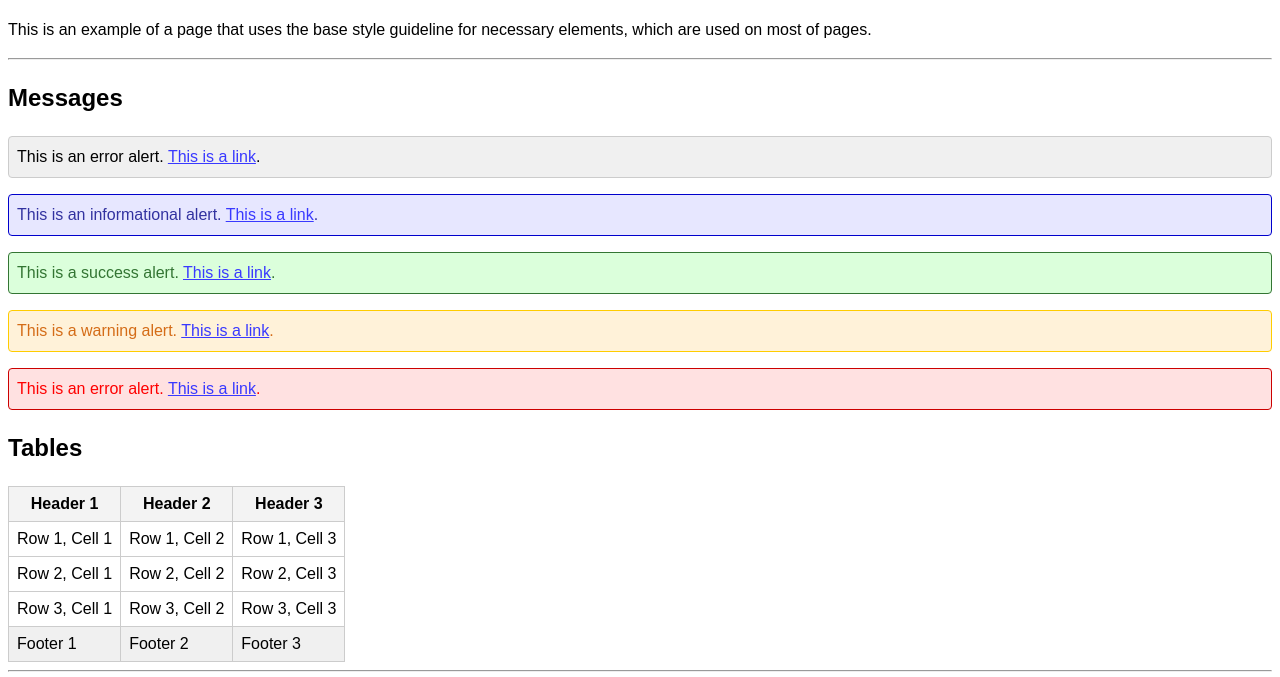
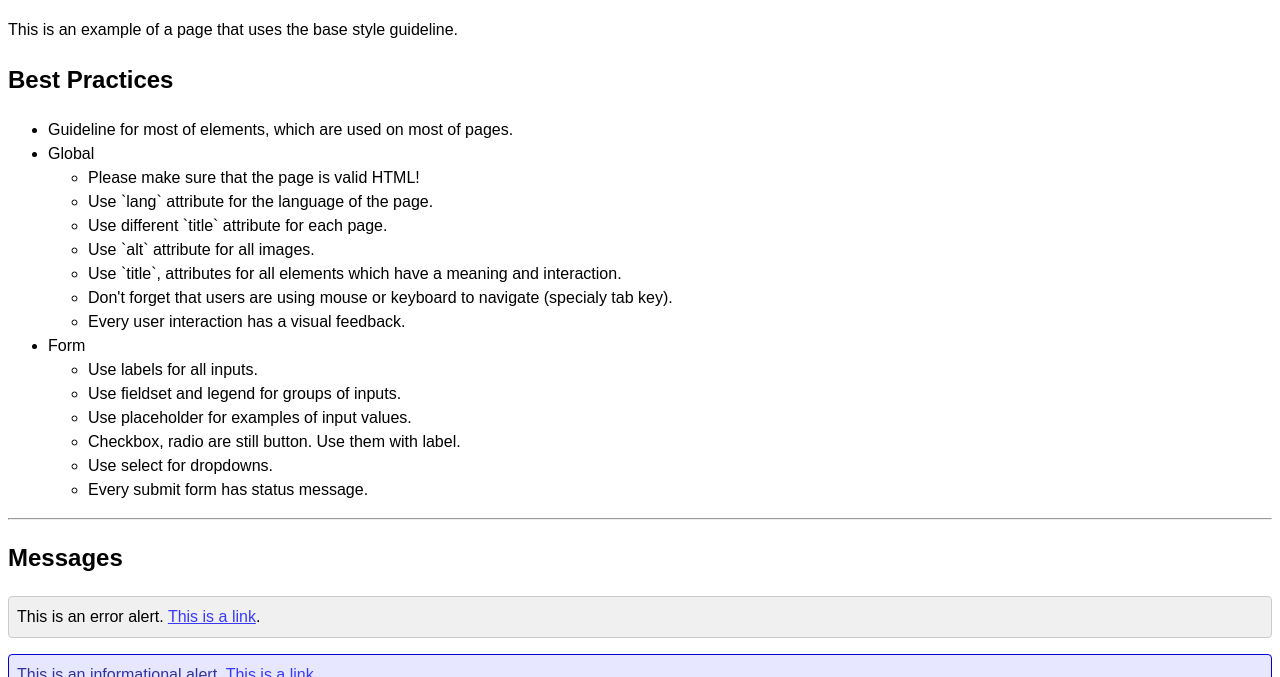
Before and after one commit to daddyy/base-style-guideline, a plain HTML site: page examples/default/index.html in a window 1280 px wide. Shown: the part 59-736 px from the top of the page. Drawn offline with Linux system fonts and the light colour scheme.

Commit message:
chore: add best practise

```diff
--- a/examples/default/index.html
+++ b/examples/default/index.html
@@ -5,7 +5,32 @@
 </head>
 <body>
     <h1>Example</h1>
-    <p>This is an example of a page that uses the base style guideline for necessary elements, which are used on most of pages.</p>
+    <p>This is an example of a page that uses the base style guideline.</p>
+    <h2>Best Practices</h2>
+    <ul>
+        <li>Guideline for most of elements, which are used on most of pages.</li>
+        <li>Global
+            <ul>
+                <li>Please make sure that the page is valid HTML!</li>
+                <li>Use `lang` attribute for the language of the page.</li>
+                <li>Use different `title` attribute for each page.</li>
+                <li>Use `alt` attribute for all images.</li>
+                <li>Use `title`, attributes for all elements which have a meaning and interaction.</li>
+                <li>Don't forget that users are using mouse or keyboard to navigate (specialy tab key).</li>
+                <li>Every user interaction has a visual feedback.</li>
+            </ul>
+        </li>
+        <li>Form
+            <ul>
+                <li>Use labels for all inputs.</li>
+                <li>Use fieldset and legend for groups of inputs.</li>
+                <li>Use placeholder for examples of input values.</li>
+                <li>Checkbox, radio are still button. Use them with label.</li>
+                <li>Use select for dropdowns.</li>
+                <li>Every submit form has status message.</li>
+            </ul>
+        </li>
+    </ul>
     <hr />
     <div class="alers">
         <h2>Messages</h2>
```
